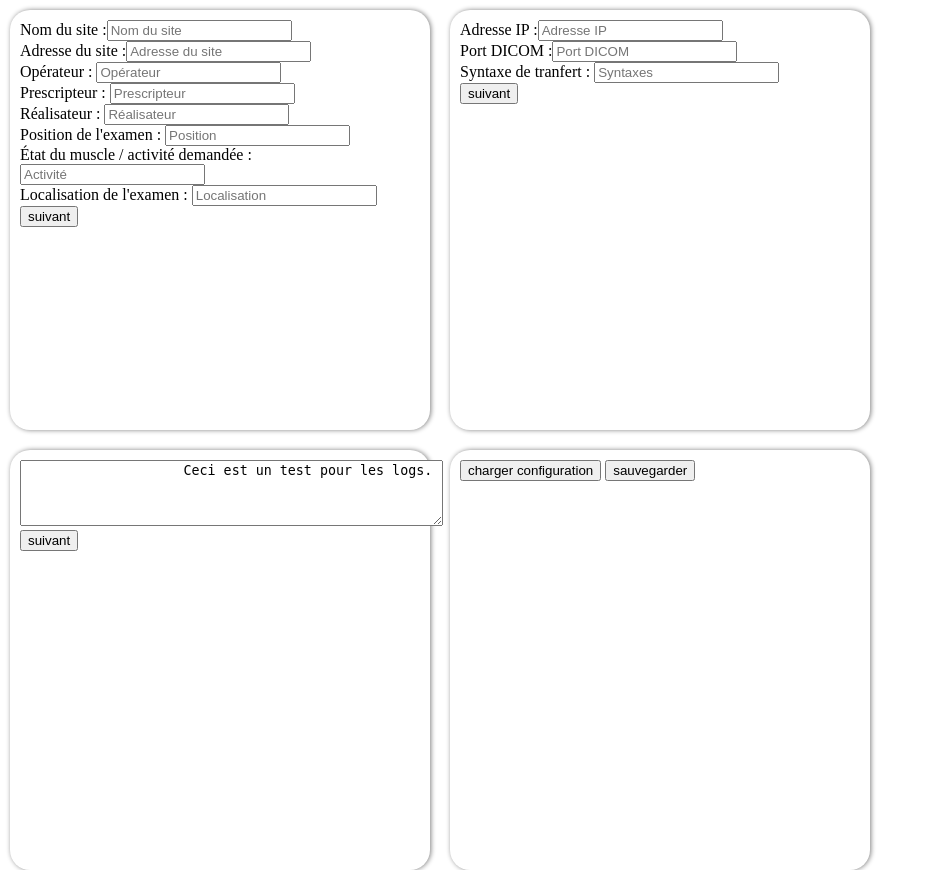
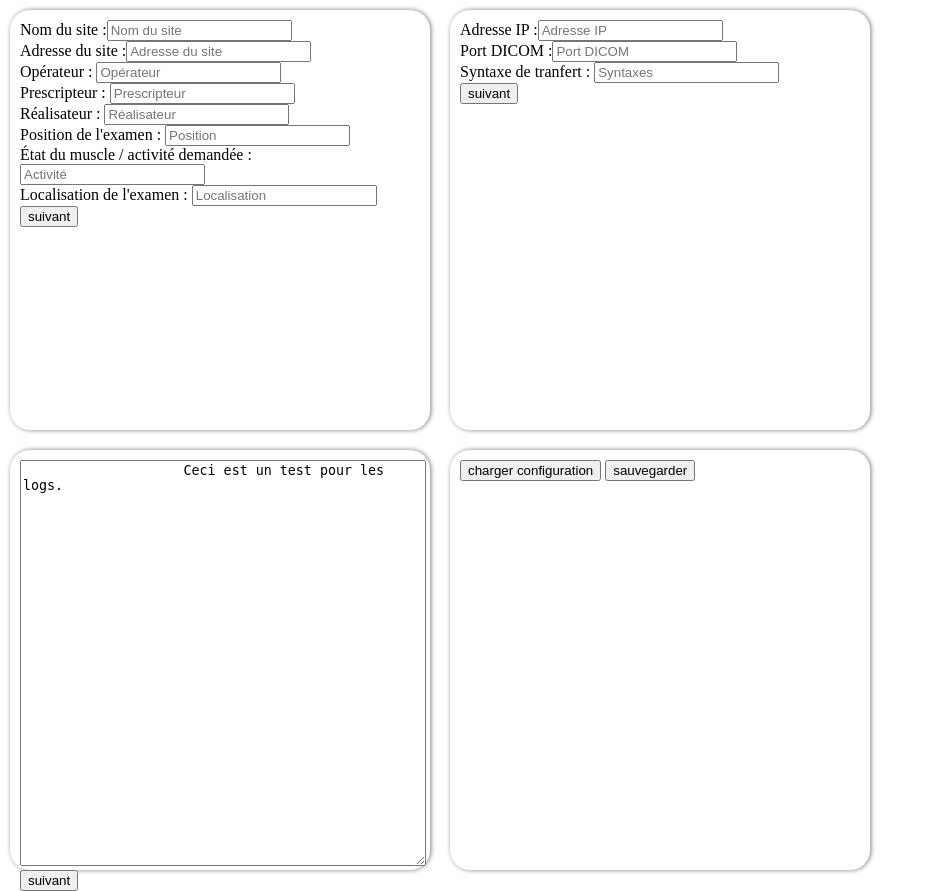
Before and after one commit to A-Louarn/DICOM, a PHP site: page /admin.php in a window 1280 px wide. Shown: the whole page, without its empty margins (0-929 px from the left). Before the commit the page ends 870 px from the top, so only its background shows below. Run offline with PHP 8.4, Linux system fonts and the light colour scheme.

Commit message:
added CSS for textarea

```diff
--- a/UI.css
+++ b/UI.css
@@ -37,3 +37,9 @@
 {
     top: 450px;
 }
+
+textarea
+{
+    width: 100%;
+    height: 100%;
+}
```
